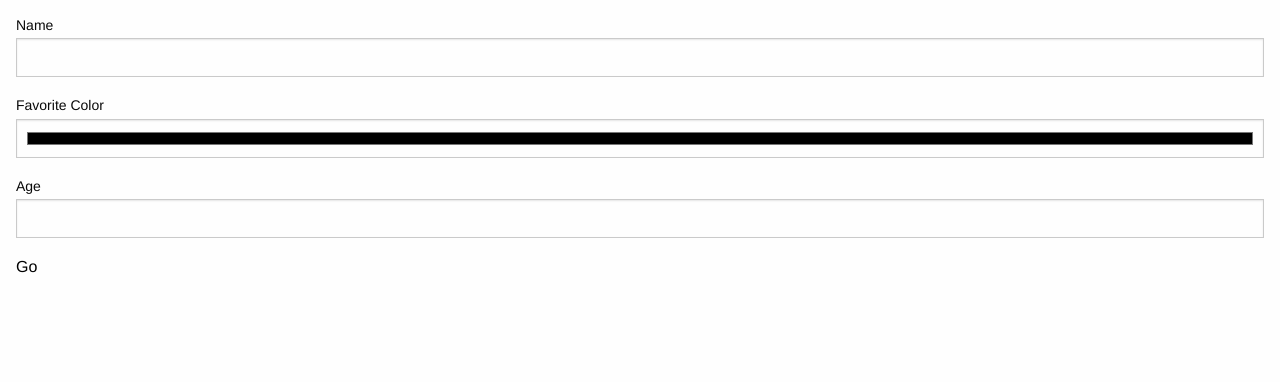
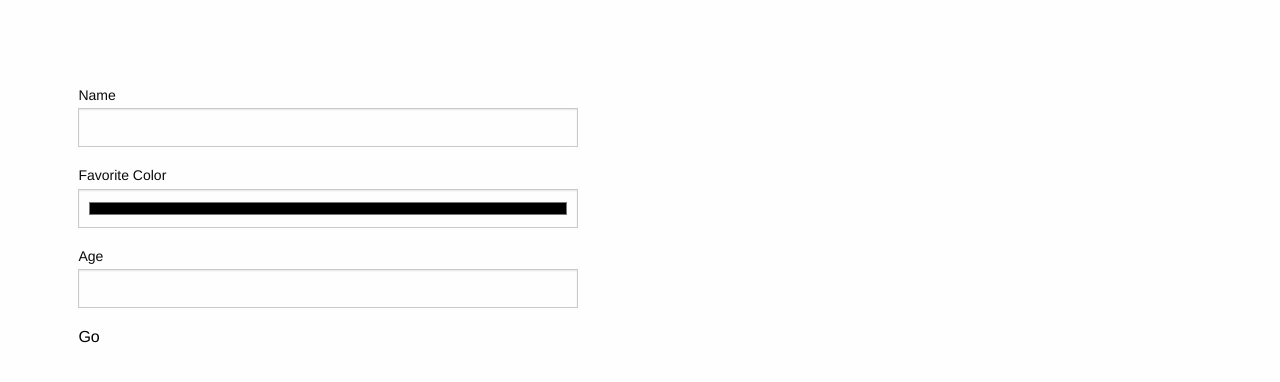
Before and after one commit to ehavlin/people-factory, a plain HTML site: page index.html in a window 1280 px wide. Shown: the part 86-468 px from the top of the page. Drawn offline with nearby package versions, Linux system fonts and the light colour scheme.

Commit message:
Add more styles

```diff
--- a/index.css
+++ b/index.css
@@ -1,3 +1,50 @@
 body {
-    padding: 1rem;
+  padding: 1rem;
 }
+
+section > div {
+  width: 80%;
+  margin: 1rem auto;
+}
+
+form {
+  margin-top: 50px;
+}
+
+dl {
+  padding: 15px 10px;
+}
+
+dl > li {
+  list-style: none;
+}
+
+dt, dd {
+  display: inline-block;
+  vertical-align: top;
+  width: 48%;
+}
+
+dl:nth-of-type(even) {
+  background-color: WhiteSmoke;
+}
+
+@media (min-width: 700px) {
+  section > div {
+    width: 60%;
+  }
+}
+
+@media (min-width: 900px) {
+  section > div {
+    float: left;
+    margin: 20px 5%;
+    width: 40%;
+  }
+
+  section::after {
+    clear: both;
+    content: "";
+    display: table;
+  }
+}
```
